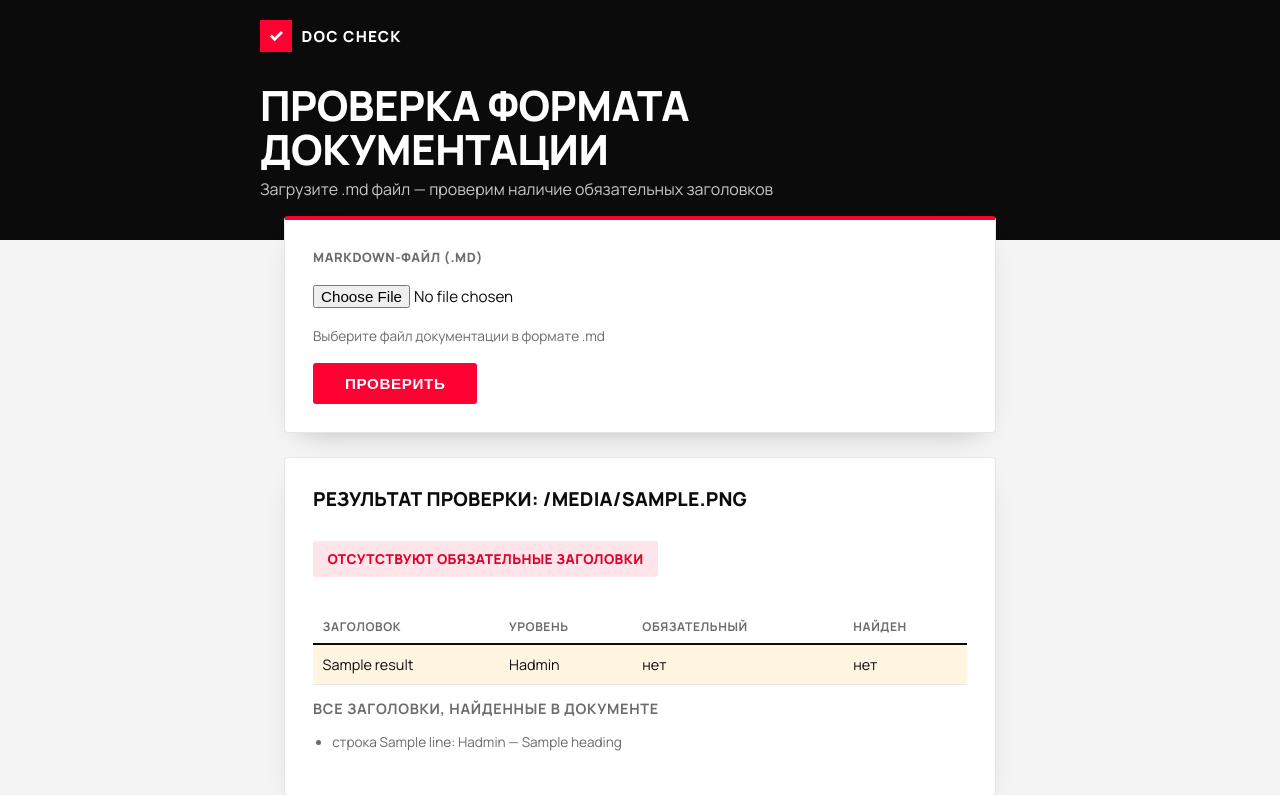
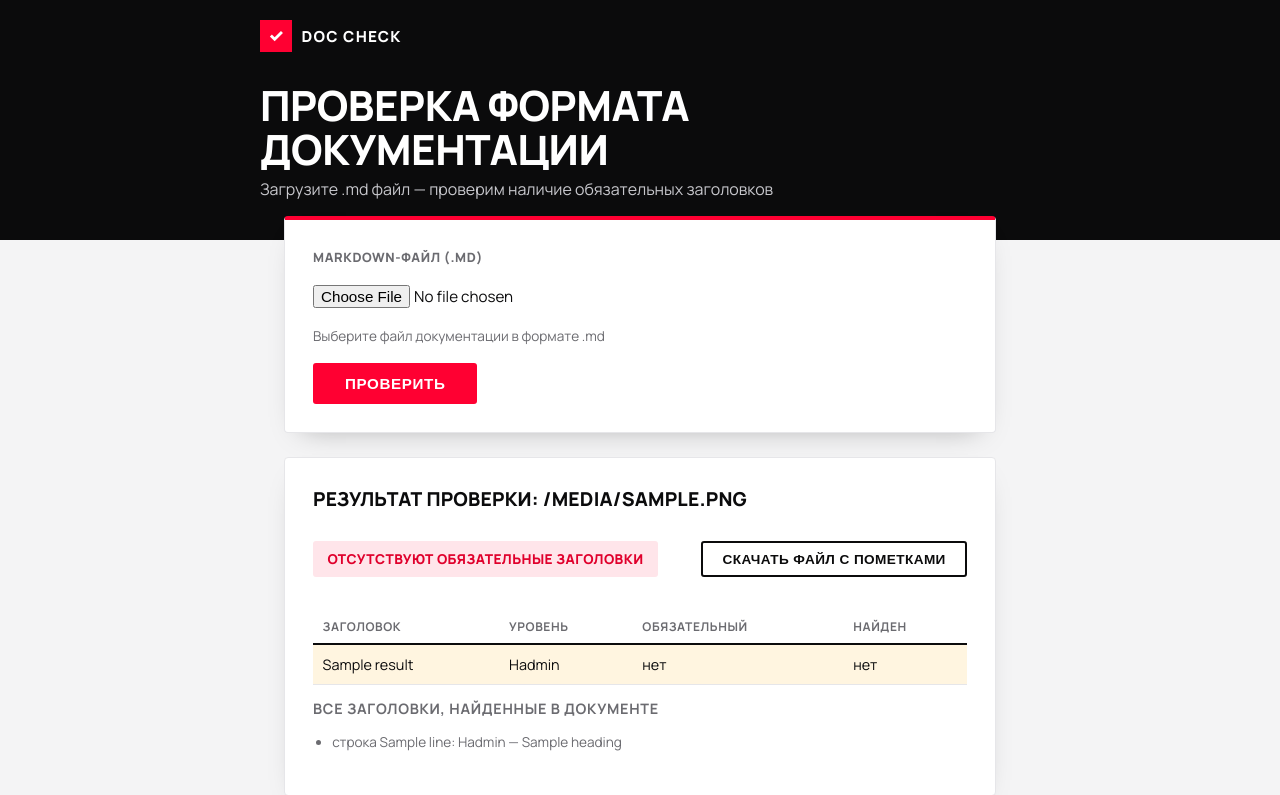
Before and after one commit to kekwak/AI-Product-Hack, a Django app: template docchecker/templates/docchecker/upload.html in a window 1280 px wide. Shown: the top 795 px of the page. Run offline with Django 5.2, Linux system fonts and the light colour scheme; tables that the repository leaves empty hold one stand-in row (values such as "Sample post"); the template is opened without the code that fills it: values that come from a table or form of the project are taken from there, most other values are stand-ins (such as "Sample title", 1, 10 or a date in 2020).

Commit message:
Веб интерфейс с проверкой заголовков v2

```diff
--- a/docchecker/static/docchecker/style.css
+++ b/docchecker/static/docchecker/style.css
@@ -169,6 +169,35 @@ main {
 .status-ok { background: var(--ok-bg); color: var(--ok); }
 .status-fail { background: var(--fail-bg); color: var(--mts-red-dark); }
 
+.report-status-row {
+    display: flex;
+    align-items: center;
+    justify-content: space-between;
+    flex-wrap: wrap;
+    gap: 0.75rem;
+}
+
+.download-form { margin: 0; }
+
+.btn-secondary {
+    background: #fff;
+    color: var(--black);
+    border: 2px solid var(--black);
+    padding: 0.55rem 1.2rem;
+    border-radius: 3px;
+    cursor: pointer;
+    font-size: 0.85rem;
+    font-weight: 800;
+    text-transform: uppercase;
+    letter-spacing: 0.03em;
+    transition: background-color 0.15s ease, color 0.15s ease;
+}
+
+.btn-secondary:hover {
+    background: var(--black);
+    color: #fff;
+}
+
 table {
     width: 100%;
     border-collapse: collapse;
--- a/docchecker/templates/docchecker/upload.html
+++ b/docchecker/templates/docchecker/upload.html
@@ -20,11 +20,20 @@
 <section class="report-card {% if report.is_valid %}report-ok{% else %}report-fail{% endif %}">
     <h2>Результат проверки: {{ filename }}</h2>
 
-    {% if report.is_valid %}
-        <p class="status status-ok">Все обязательные заголовки найдены</p>
-    {% else %}
-        <p class="status status-fail">Отсутствуют обязательные заголовки</p>
-    {% endif %}
+    <div class="report-status-row">
+        {% if report.is_valid %}
+            <p class="status status-ok">Все обязательные заголовки найдены</p>
+        {% else %}
+            <p class="status status-fail">Отсутствуют обязательные заголовки</p>
+        {% endif %}
+
+        <form method="post" action="{% url 'docchecker:download' %}" class="download-form">
+            {% csrf_token %}
+            <input type="hidden" name="content_b64" value="{{ content_b64 }}">
+            <input type="hidden" name="filename" value="{{ filename }}">
+            <button type="submit" class="btn-secondary">Скачать файл с пометками</button>
+        </form>
+    </div>
 
     <table>
         <thead>
--- a/docchecker/urls.py
+++ b/docchecker/urls.py
@@ -6,4 +6,5 @@ app_name = "docchecker"
 
 urlpatterns = [
     path("", views.upload_view, name="upload"),
+    path("download/", views.download_view, name="download"),
 ]
```
Also changed, not shown: docchecker/checker.py (+52 -0 lines), docchecker/views.py (+32 -1 lines).
